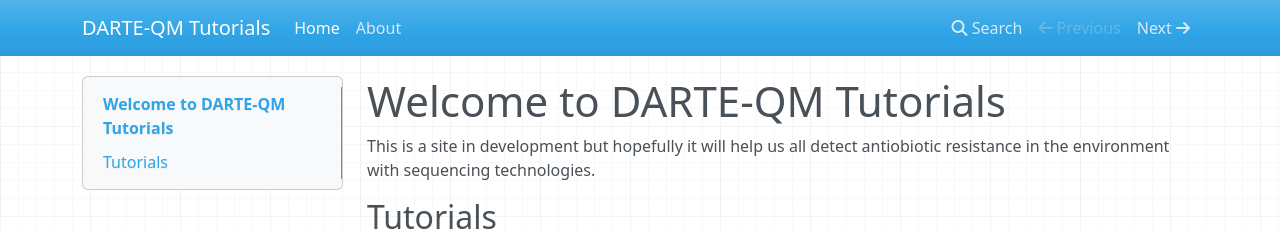
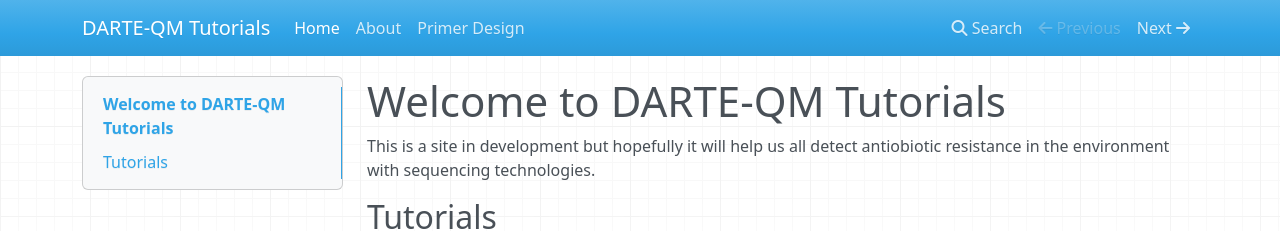
Before and after one commit to germs-lab/2015-usda-afri-primer-design, an MkDocs documentation site: the page built from docs/index.md, in a window 1280 px wide. Shown: the top 231 px of the page. Built offline with MkDocs 1.6.1, drawn with Linux system fonts in a browser that asks for light colours; nearby versions of some CDN libraries; old or Windows-style settings are respelled for this version of MkDocs.

Commit message:
Update mkdocs.yml

```diff
--- a/mkdocs.yml
+++ b/mkdocs.yml
@@ -2,3 +2,4 @@ site_name: DARTE-QM Tutorials
 pages:
 - [index.md, Home]
 - [about.md, About]
+- [primers.md, Primer Design]
```
